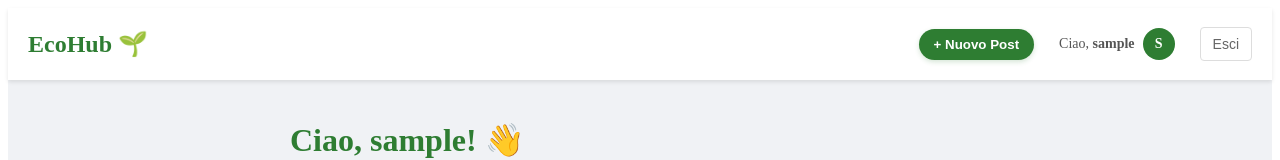
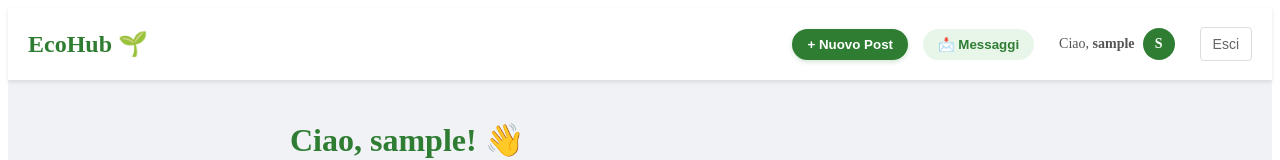
Before and after one commit to elisqose/EcoHub, a React (Vite) app in the folder frontend/: page /feed in a window 1280 px wide. Shown: the top 160 px of the page. Built offline with nearby package versions, Linux system fonts and the light colour scheme; no server answers; sample sign-in values are in the browser's storage.

Commit message:
Aggiornamento navbar

```diff
--- a/frontend/src/components/Navbar.tsx
+++ b/frontend/src/components/Navbar.tsx
@@ -80,6 +80,27 @@ export default function Navbar({ user }: NavbarProps) {
                     + Nuovo Post
                 </button>
 
+                {/* --- NUOVO TASTO MESSAGGI --- */}
+                <button
+                    onClick={() => navigate('/messages')}
+                    style={{
+                        backgroundColor: '#e8f5e9', // Verde chiarissimo
+                        color: '#2e7d32',           // Testo verde scuro
+                        border: 'none',
+                        padding: '8px 15px',
+                        borderRadius: '20px',
+                        cursor: 'pointer',
+                        fontWeight: 'bold',
+                        display: 'flex',
+                        alignItems: 'center',
+                        gap: '5px'
+                    }}
+                    title="Vai ai messaggi"
+                >
+                    📩 Messaggi
+                </button>
+                {/* ---------------------------- */}
+
                 {/* Link al Profilo (Cliccabile) */}
                 <div
                     onClick={() => navigate('/profile')}
```
